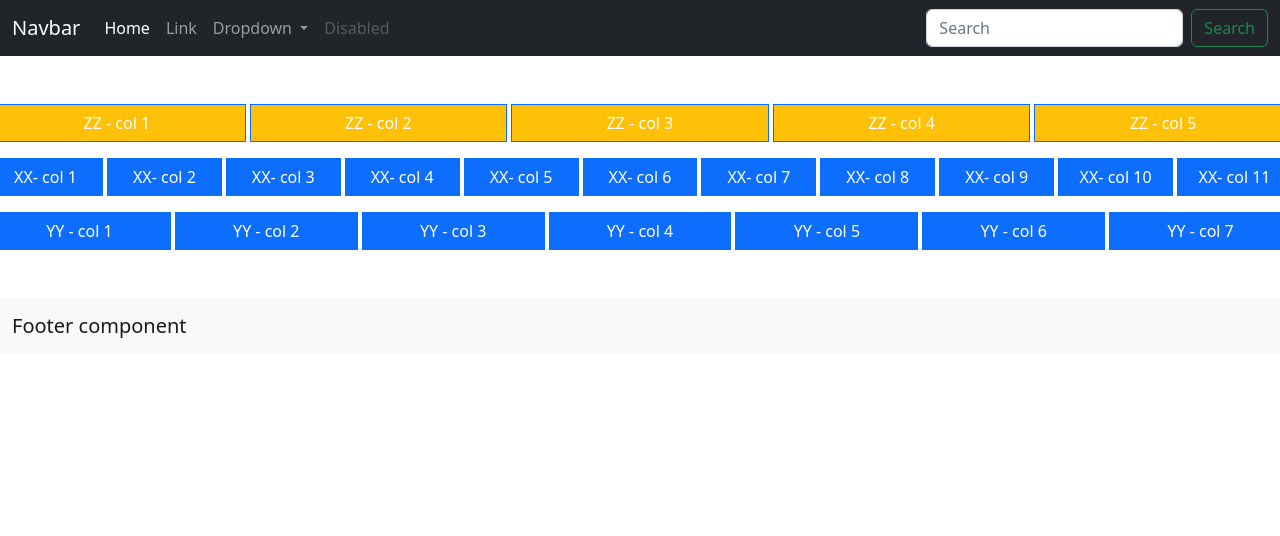
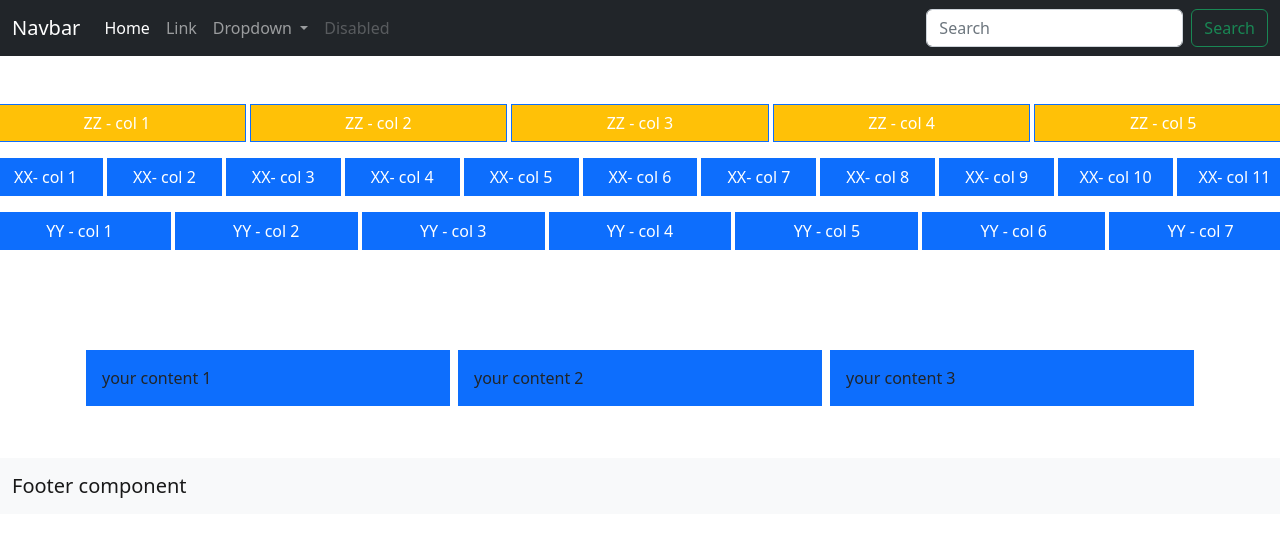
Before and after one commit to codigoinerte/tweb, a plain HTML site: page index.html in a window 1280 px wide. Drawn offline with nearby package versions, Linux system fonts and the light colour scheme.

Commit message:
test carousel

```diff
--- a/index.html
+++ b/index.html
@@ -7,6 +7,8 @@
     <title>Mi web</title>
     <link rel="icon" type="image/x-icon" href="./assets/images/icon.png">
     <link href="https://cdn.jsdelivr.net/npm/bootstrap@5.2.3/dist/css/bootstrap.min.css" rel="stylesheet" integrity="sha384-rbsA2VBKQhggwzxH7pPCaAqO46MgnOM80zW1RWuH61DGLwZJEdK2Kadq2F9CUG65" crossorigin="anonymous">
+    <link rel="stylesheet" href="https://cdnjs.cloudflare.com/ajax/libs/slick-carousel/1.8.1/slick.min.css" integrity="sha512-yHknP1/AwR+yx26cB1y0cjvQUMvEa2PFzt1c9LlS4pRQ5NOTZFWbhBig+X9G9eYW/8m0/4OXNx8pxJ6z57x0dw==" crossorigin="anonymous" referrerpolicy="no-referrer" />
+    <link rel="stylesheet" href="https://cdnjs.cloudflare.com/ajax/libs/slick-carousel/1.8.1/slick-theme.min.css" integrity="sha512-17EgCFERpgZKcm0j0fEq1YCJuyAWdz9KUtv1EjVuaOz8pDnh/0nZxmU6BBXwaaxqoi9PQXnRWqlcDB027hgv9A==" crossorigin="anonymous" referrerpolicy="no-referrer" />
 </head>
 <body>
 
@@ -57,6 +59,47 @@
             <div class="row gap-1" id="parrafo-3"></div>
         </div>
     </section>
+    <section>
+      <div class="container">
+        <div class="row">
+          <div class="col-xs-12 col-sm-12 col-md-12">
+
+            <div class="position-relative">
+
+              <div class="slick-carousel my-5">
+                <div class="item px-3 py-3 bg-primary mx-1 my-1">your content 1</div>
+                <div class="item px-3 py-3 bg-primary mx-1 my-1">your content 2</div>
+                <div class="item px-3 py-3 bg-primary mx-1 my-1">your content 3</div>
+                <div class="item px-3 py-3 bg-primary mx-1 my-1">your content 4</div>
+                <div class="item px-3 py-3 bg-primary mx-1 my-1">your content 5</div>
+                <div class="item px-3 py-3 bg-primary mx-1 my-1">your content 6</div>
+                <div class="item px-3 py-3 bg-primary mx-1 my-1">your content 7</div>
+                <div class="item px-3 py-3 bg-primary mx-1 my-1">your content 8</div>
+                <div class="item px-3 py-3 bg-primary mx-1 my-1">your content 9</div>
+                <div class="item px-3 py-3 bg-primary mx-1 my-1">your content 10</div>
+                <div class="item px-3 py-3 bg-primary mx-1 my-1">your content 11</div>
+                <div class="item px-3 py-3 bg-primary mx-1 my-1">your content 12</div>
+                <div class="item px-3 py-3 bg-primary mx-1 my-1">your content 13</div>
+                <div class="item px-3 py-3 bg-primary mx-1 my-1">your content 14</div>
+                <div class="item px-3 py-3 bg-primary mx-1 my-1">your content 15</div>
+                <div class="item px-3 py-3 bg-primary mx-1 my-1">your content 16</div>
+                <div class="item px-3 py-3 bg-primary mx-1 my-1">your content 17</div>
+                <div class="item px-3 py-3 bg-primary mx-1 my-1">your content 18</div>
+                <div class="item px-3 py-3 bg-primary mx-1 my-1">your content 19</div>
+                <div class="item px-3 py-3 bg-primary mx-1 my-1">your content 20</div>
+                <div class="item px-3 py-3 bg-primary mx-1 my-1">your content 21</div>
+                <div class="item px-3 py-3 bg-primary mx-1 my-1">your content 22</div>
+                <div class="item px-3 py-3 bg-primary mx-1 my-1">your content 23</div>
+                <div class="item px-3 py-3 bg-primary mx-1 my-1">your content 24</div>
+                <div class="item px-3 py-3 bg-primary mx-1 my-1">your content 25</div>
+              </div>
+
+            </div>
+
+          </div>
+        </div>
+      </div>
+    </section>
     <footer>
         <nav class="navbar sticky-bottom bg-light">
             <div class="container-fluid">
@@ -64,7 +107,58 @@
             </div>
           </nav>
     </footer>
+    <script src="https://cdnjs.cloudflare.com/ajax/libs/jquery/3.6.4/jquery.min.js" integrity="sha512-pumBsjNRGGqkPzKHndZMaAG+bir374sORyzM3uulLV14lN5LyykqNk8eEeUlUkB3U0M4FApyaHraT65ihJhDpQ==" crossorigin="anonymous" referrerpolicy="no-referrer"></script>
     <script src="https://cdn.jsdelivr.net/npm/bootstrap@5.2.3/dist/js/bootstrap.bundle.min.js" integrity="sha384-kenU1KFdBIe4zVF0s0G1M5b4hcpxyD9F7jL+jjXkk+Q2h455rYXK/7HAuoJl+0I4" crossorigin="anonymous"></script>
     <script src="./assets/js/index.js?v=1.0.8" type="module"></script>
+    <script src="https://cdnjs.cloudflare.com/ajax/libs/slick-carousel/1.8.1/slick.min.js" integrity="sha512-XtmMtDEcNz2j7ekrtHvOVR4iwwaD6o/FUJe6+Zq+HgcCsk3kj4uSQQR8weQ2QVj1o0Pk6PwYLohm206ZzNfubg==" crossorigin="anonymous" referrerpolicy="no-referrer"></script>
+    <script>
+      var carousel = $('.slick-carousel');
+
+      carousel.slick({
+          speed: 500,
+          autoplay: false,
+          autoplaySpeed: 5000,
+          slidesToScroll: 1,
+          slidesToShow: 3,
+          infinite: true,
+          prevArrow: $('.prev'),
+          nextArrow: $('.next'),
+          responsive: [
+              {
+                  breakpoint: 768,
+                  settings: {
+                      slidesToShow: 2
+                  }
+              },
+              {
+                  breakpoint: 480,
+                  settings: {
+                      slidesToShow: 1
+                  }
+              }
+          ]
+      });
+
+      carousel.on('beforeChange', function(event, slick, currentSlide, nextSlide) {
+          // Calculate the distance between the current slide and the next slide
+          var distance = Math.abs(nextSlide - currentSlide);
+
+          // Reduce the speed as the distance increases
+          var speed = 500 - (distance * 50);
+
+          // Set the new speed and slidesToScroll values
+          slick.options.speed = speed;
+          slick.options.slidesToScroll = distance;
+
+          // Pause the autoplay until the animation is complete
+          slick.paused = true;
+      });
+
+      carousel.on('afterChange', function(event, slick, currentSlide) {
+          // Resume autoplay after the animation is complete
+          slick.paused = false;
+      });
+
+    </script>
 </body>
 </html>
```
